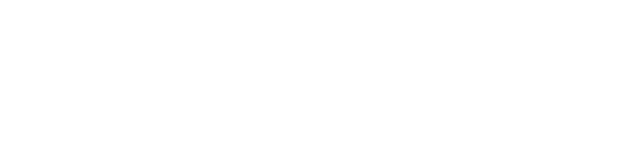
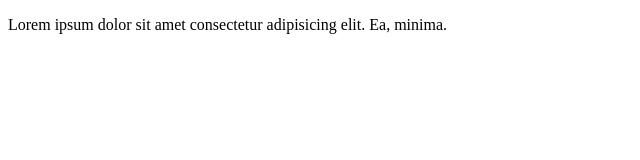
Before and after one commit to LBDgn/test-repositorio, a plain HTML site: page index.html in a window 1280 px wide. Shown: the whole page, without its empty margins (0-640 px from the left). Drawn offline with Linux system fonts and the light colour scheme.

Commit message:
Agregado DIV contenedor

```diff
--- a/index.html
+++ b/index.html
@@ -6,5 +6,14 @@
     <meta name="viewport" content="width=device-width, initial-scale=1.0" />
     <title>Git VSCODE</title>
   </head>
-  <body></body>
+  <body>
+    <!--DIV CONTENEDOR 1-->
+    <div class="container">
+      <div class="row">
+        <p>
+          Lorem ipsum dolor sit amet consectetur adipisicing elit. Ea, minima.
+        </p>
+      </div>
+    </div>
+  </body>
 </html>
```
